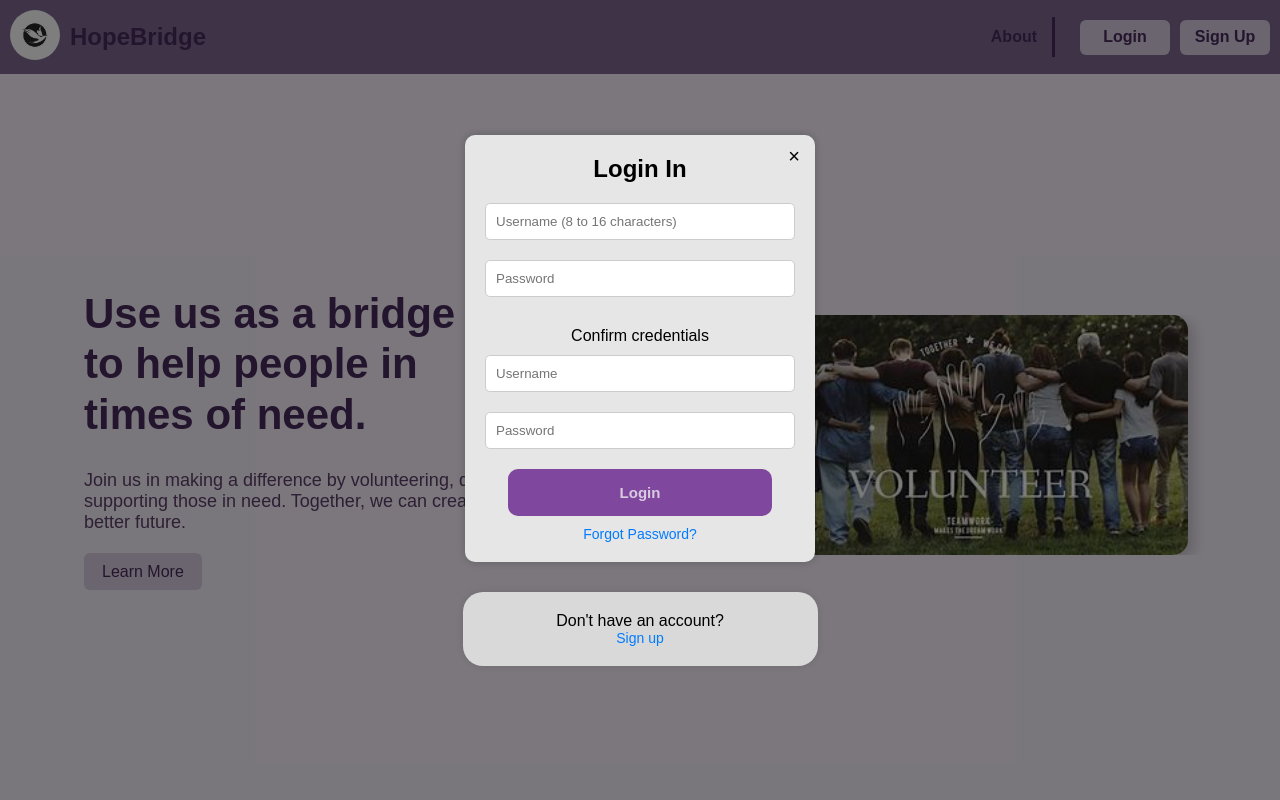
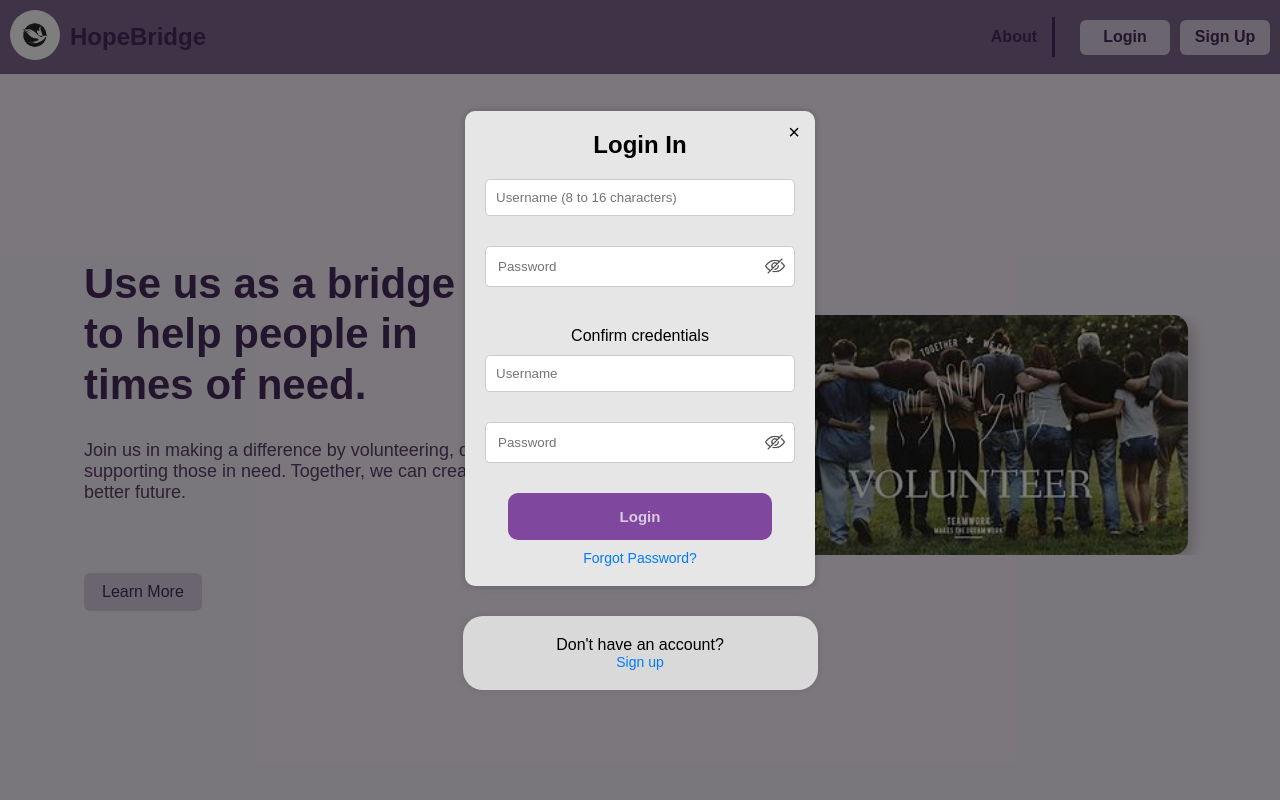
Before and after one commit to davidmanaloto/HopeBridge, a PHP site: page /home.html in a window 1280 px wide, after a click on "Login". Run offline with PHP 8.4, Linux system fonts and the light colour scheme.

Commit message:
added see password
edraline

```diff
--- a/home.html
+++ b/home.html
@@ -27,15 +27,20 @@
 
             <form action="login.php" method="post">
                 <input type="text" name="username1" placeholder="Username (8 to 16 characters)" required>
-                <input type="password" name="password1" placeholder="Password" required>
+                <div class="password-container">
+                    <input type="password" name="password1" id="password1" placeholder="Password" required>
+                    <img src="hide.png" alt="hide" id="hide-icon" onclick="togglePassword('password1', this)">
+                </div>
                 <p>Confirm credentials</p>
                 <input type="text" name="username2" placeholder="Username" required>
-                <input type="password" name="password2" placeholder="Password" required>
+                <div class="password-container">
+                    <input type="password" name="password2" id="password2" placeholder="Password" required>
+                    <img src="hide.png" alt="hide" id="hide-icon" onclick="togglePassword('password1', this)">
+                </div>
                 <button type="submit" name="modal-btn">Login</button>
                 <a href="forgotpass.html" class="change-window">Forgot Password?</a>
             </form>
         </div>
-
         <div class="gosignup-container">
             <p>Don't have an account? <br> <a href="#" onclick="switchModal('loginModal', 'signupModal')" class="change-window">Sign up</a></p>
         </div>
@@ -50,11 +55,17 @@
         <form action="signup.php" method="post">
             <input type="text" name="username1" placeholder="Full Name" required>
             <input type="email" name="email1" placeholder="Email" required>
-            <input type="password" name="password1" placeholder="Password" required>
+            <div class="password-container">
+                <input type="password" name="password1" id="password1" placeholder="Password" required>
+                <img src="hide.png" alt="hide" id="hide-icon" onclick="togglePassword('password1', this)">
+            </div>
             <p>Confirm credentials</p>
             <input type="text" name="username2" placeholder="Full Name" required>
             <input type="email" name="email2" placeholder="Email" required>
-            <input type="password" name="password2" placeholder="Password" required>
+            <div class="password-container">
+                <input type="password" name="password2" id="password2" placeholder="Password" required>
+                <img src="hide.png" alt="hide" id="hide-icon" onclick="togglePassword('password1', this)">
+            </div>
             <button type="submit" class="modal-btn">Sign Up</button>
         </form>
     </div>
@@ -69,7 +80,7 @@
         <div class="description-container">
             <h1>Use us as a bridge<br>to help people in<br>times of need.</h1>
             <p>Join us in making a difference by volunteering, donating, or supporting those in need. Together, we can create hope for a better future.</p>
-            <a href="homepage.html" class="btnLearnMore">Learn More</a>
+            <button class="btnLearnMore" onclick="'homepage.html'">Learn More</button>
         </div>
         <div class="image-container">
             <img src="volunteer.jpeg" alt="Volunteers helping people">
--- a/styles.css
+++ b/styles.css
@@ -15,8 +15,8 @@ body {
     background-repeat: no-repeat;
     background-position: center;
     flex-direction: column;
-    padding-top:70px;
-    overflow:hidden;
+    padding-top: 70px;
+    overflow: hidden;
 }
 
 header {
@@ -31,10 +31,12 @@ header {
     z-index: 99;
     background-color: #7E6792;
 }
+
 .logo-container {
     display: flex;
     align-items: center;
 }
+
 .Logo {
     width: 50px;
     height: 50px;
@@ -42,6 +44,7 @@ header {
     object-fit: cover;
     margin-right: 10px;
 }
+
 .HopeBridge {
     font-size: 1.5em;
     color: #472A5A;
@@ -67,6 +70,7 @@ header {
     transform: scaleX(1);
     transform-origin: left;
 }
+
 .nav-menu {
     display: flex;
     align-items: center;
@@ -80,6 +84,7 @@ header {
     font-weight: 700;
     margin-left: 50px;
 }
+
 .nav-menu a::after {
     content: '';
     position: absolute;
@@ -98,6 +103,7 @@ header {
     transform: scaleX(1);
     transform-origin: left;
 }
+
 .btnLogin, .btnSignUp {
     width: 90px;
     height: 35px;
@@ -111,17 +117,20 @@ header {
     transition: .4s;
     border: none;
 }
+
 .btnLogin:hover, .btnSignUp:hover {
     background: #472A5A;
     color: rgb(231, 211, 240);
 }
+
 .separator {
     display: inline-block;
     width: 3px;
     height: 40px;
     background-color: #472A5A;
     margin: 0 15px;
-    }
+}
+
 .hero {
     display: flex;
     align-items: center;
@@ -129,8 +138,8 @@ header {
     width: 90%;
     max-width: 1200px;
     padding: 50px 0;
-    overflow:hidden;
-    margin:0 auto;
+    overflow: hidden;
+    margin: 0 auto;
 }
 
 .description-container {
@@ -144,18 +153,20 @@ header {
     font-weight: bold;
     color: #472A5A;
     line-height: 1.2;
-    margin-bottom:30px;
+    margin-bottom: 30px;
 }
 
 .description-container p {
     font-size: 18px;
     color: #5a3e68;
     max-width: 500px;
-    margin-bottom:30px;
+    margin-bottom: 30px;
 }
-.description-container a{
-    text-decoration:none;
+
+.description-container a {
+    text-decoration: none;
 }
+
 .btnLearnMore {
     margin-top: 40px;
     padding: 10px 18px;
@@ -167,10 +178,10 @@ header {
     cursor: pointer;
     transition: 0.3s;
 }
+
 .btnLearnMore:hover {
     background: #5a3e68;
     color: rgb(231, 211, 240);
-
 }
 
 .image-container {
@@ -189,6 +200,7 @@ header {
     box-shadow: 5px 5px 15px rgba(0, 0, 0, 0.2);
     transition: transform 0.5s ease, opacity 0.5s ease, box-shadow 0.5s ease;
 }
+
 .image-container img {
     animation: imageBounce 0.8s ease-out;
 }
@@ -203,11 +215,11 @@ header {
     0% { transform: scale(0.85); opacity: 0; }
     100% { transform: scale(1); opacity: 1; }
 }
+
 @media (max-width: 768px) {
     .image-container img {
         width: 350px;
     }
-
 }
 
 .modal {
@@ -247,7 +259,6 @@ header {
     to { transform: translateY(0); opacity: 1; }
 }
 
-
 .close {
     position: absolute;
     top: 10px;
@@ -280,19 +291,13 @@ header {
     font-weight: 700;
     transition: 0.3s;
 }
-.modal-content p{
-    margin-top:20px;
+
+.modal-content p {
+    margin-top: 20px;
 }
+
 .modal-content button:hover {
     background: #5a3e68;
-}
-
-.close {
-    position: absolute;
-    top: 10px;
-    right: 15px;
-    font-size: 20px;
-    cursor: pointer;
 }
 
 .modal h2 {
@@ -326,6 +331,35 @@ header {
 .modal-btn:hover {
     background: #0056b3;
 }
+.password-container {
+    position: relative;
+    display: flex;
+    align-items: center;
+    width: 100%;
+    margin: 10px auto;
+}
+
+.password-container input {
+    width: 100%;
+    padding: 12px;
+    padding-right: 40px; /* Space for the icon */
+    border: 1px solid #ccc;
+    /* border-radius: 10px; */
+}
+
+.password-container img {
+    position: absolute;
+    right: 10px;
+    width: 20px;
+    height: 20px;
+    cursor: pointer;
+    opacity: 0.7;
+    transition: 0.3s;
+}
+
+.password-container img:hover {
+    opacity: 1;
+}
 
 .change-window {
     display: block;
@@ -334,7 +368,7 @@ header {
     text-decoration: none;
 }
 
-.change-window a{
+.change-window a {
     align-items: normal;
 }
 
@@ -366,7 +400,6 @@ header {
     margin: 10px 0;
 }
 
-
 .gosignup a {
     color: #007bff; /* Link color */
     text-decoration: none; /* Remove underline */
@@ -375,3 +408,11 @@ header {
 .gosignup a:hover {
     text-decoration: underline; /* Underline on hover */
 }
+
+/* Style for the See Password checkbox */
+.modal-content label {
+    display: block;
+    margin-top: 10px;
+    font-size: 14px;
+    color: #472A5A;
+}
```
Also changed, not shown: homepage.html (+20 -5 lines), styleshomepage.css (+27 -3 lines), hide.png (added), main.js (line endings or trailing spaces), poverty.jpeg (added).
